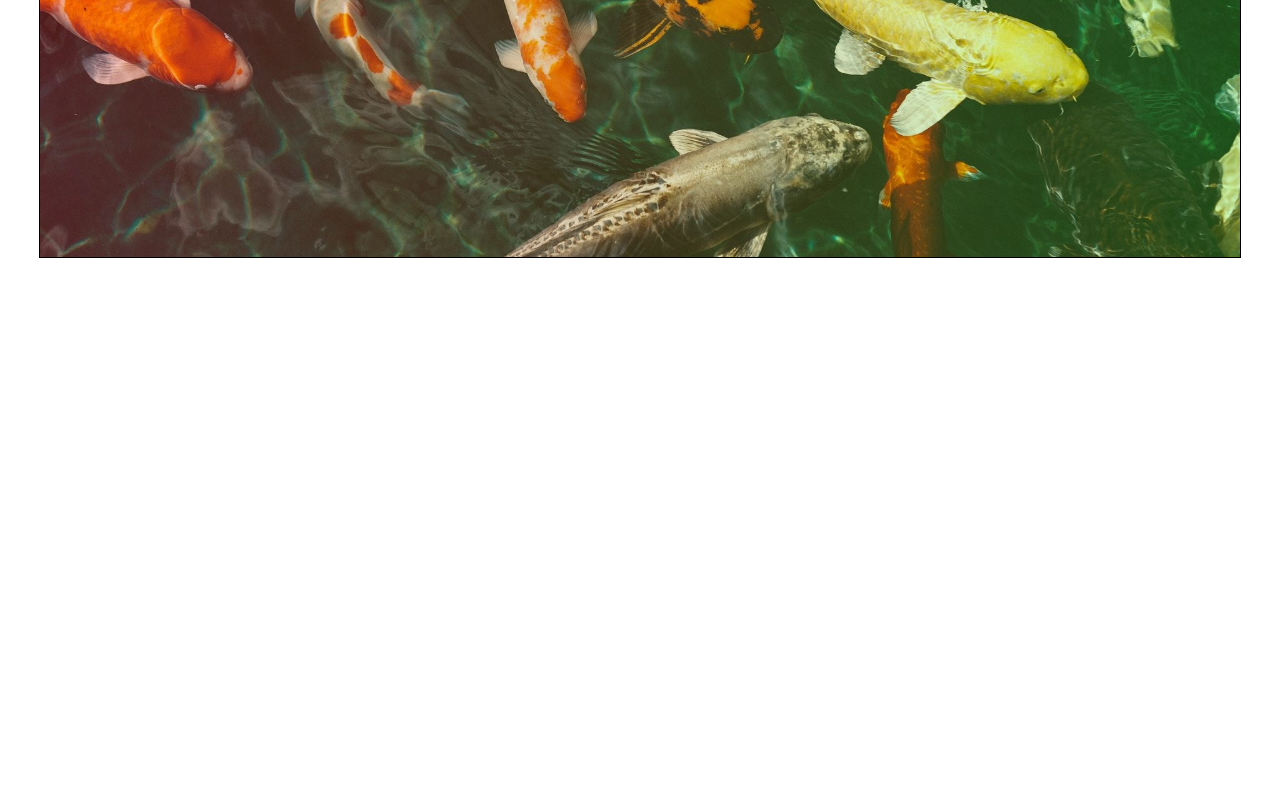
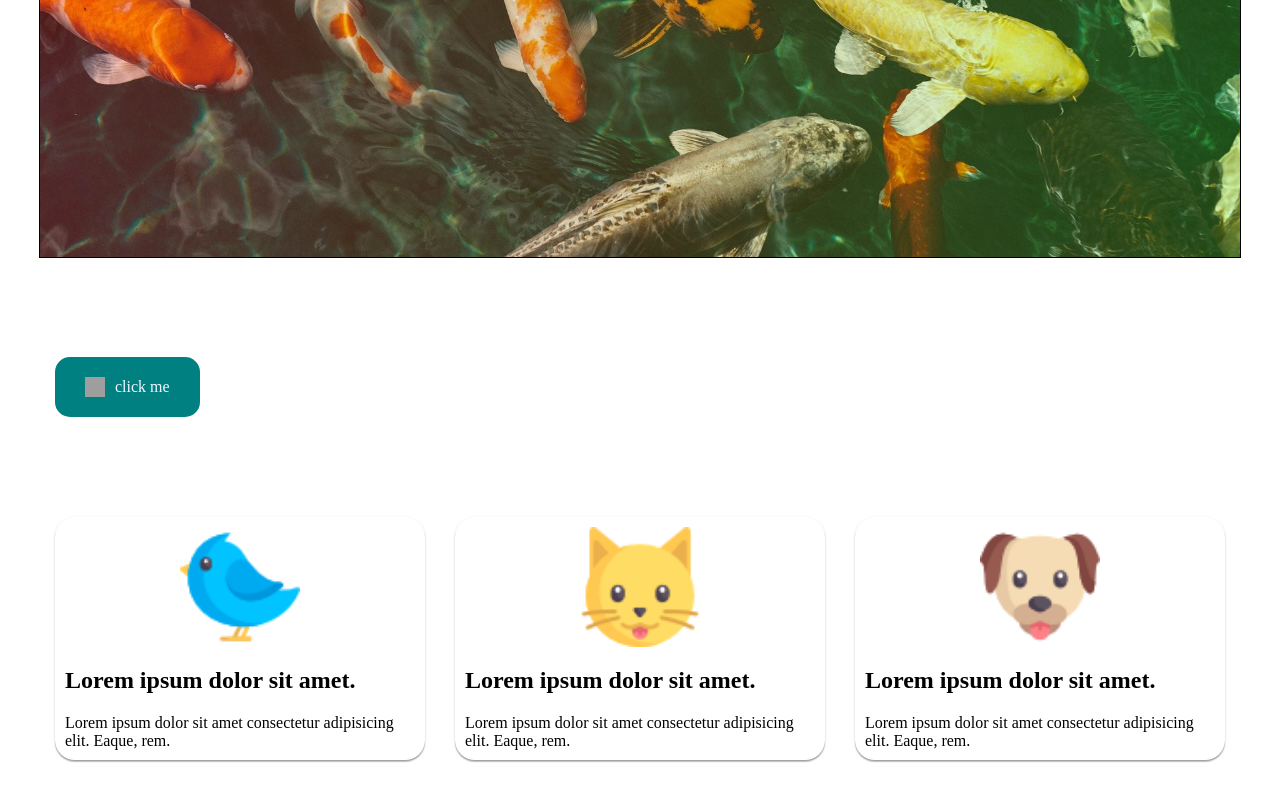
Before and after one commit to Nazariy2/Practice-Decorative-Elements-Images, a plain HTML site: page index.html in a window 1280 px wide. Shown: the part 2621-3421 px from the top of the page. Before the commit the page ends 2978 px from the top, so only its background shows below. Drawn offline with Linux system fonts and the light colour scheme; grey boxes are pictures that could not be loaded.

Commit message:
add decorative images

```diff
--- a/Css/style.css
+++ b/Css/style.css
@@ -111,3 +111,90 @@ background-position: center;
 background-size: cover;
 outline: 1px solid black;
 }
+
+
+/*button*/
+.page-home-button {
+    margin-bottom: 100px;
+}
+.button-home {
+}
+.button-home-container {
+}
+.container {
+}
+.button-home-button {
+    display: inline-flex;
+    gap: 10px;
+    align-items: center;
+    padding: 20px 30px;
+    background-color:  teal;
+    color: aliceblue;
+    border-radius: 15px;
+    transition: background-color 0.3s ease 0s;
+}
+.button-home-button::before{
+    content: '';
+    background-image: url(https://3627081962-files.gitbook.io/~/files/v0/b/gitbook-x-prod.appspot.com/o/spaces%2FTOxx7nSUyW1jh74KR9zH%2Fuploads%2FAzNE61bQRW5fLudWUIsr%2F9.png?alt=media);
+    width: 20px;
+    height: 20px;
+    background-size: contain;
+}
+
+.button-home-button:hover,
+.button-home-button:focus{
+    background-color: palevioletred;
+}
+
+/*cards*/
+.page-home-cards {
+    margin-bottom: 100px;
+}
+.cards-home {
+}
+.cards-home-container {
+}
+
+.cards-home-list {
+    display: flex;
+    flex-wrap: wrap;
+    gap: 30px;
+}
+.cards-home-item {
+    flex: 0 1 calc( (100% - 30px * 2) / 3) ;
+    padding: 10px;
+    border-radius: 20px;
+    box-shadow: 0px 2px 1px rgba(0, 0, 0, 0.2), 0px 1px 1px rgba(0, 0, 0, 0.14),
+0px 1px 3px rgba(0, 0, 0, 0.12);
+}
+.cards-home-item::before{
+content: '';
+height: 120px;
+display: block;
+background-repeat: no-repeat;
+background-size: contain;
+background-position: center;
+margin-bottom: 20px;
+}
+
+.cards-home-item:nth-child(1)::before{
+    background-image: url(../img/bird.png);
+}
+.cards-home-item:nth-child(2)::before{
+    background-image: url(../img/cat.png);
+}
+.cards-home-item:nth-child(3)::before{
+    background-image: url(../img/dog.png);
+}
+.cards-home-title {
+    font-weight: 600;
+    font-size: 24px;
+    margin-bottom: 20px;
+}
+.cards-home-text{
+    font-size: 16px;
+}
+.cards-home-text:not(:last-child) {
+    margin-bottom: 10px;
+
+}
--- a/index.html
+++ b/index.html
@@ -46,6 +46,41 @@
 
             </div>
         </section>
+        <section class="page-home-button button-home">
+            <div class="button-home-container  container">
+                <button class="button-home-button">click me</button>
+            </div>
+        </section>
+        <section class="page-home-cards cards-home">
+            <div class="cards-home-container container ">
+                <ul class="cards-home-list">
+                    <li class="cards-home-item">
+                        <h2 class="cards-home-title">
+                            Lorem ipsum dolor sit amet.
+                        </h2>
+                        <p class="cards-home-text">
+                            Lorem ipsum dolor sit amet consectetur adipisicing elit. Eaque, rem.
+                        </p>
+                    </li>
+                    <li class="cards-home-item">
+                        <h2 class="cards-home-title">
+                            Lorem ipsum dolor sit amet.
+                        </h2>
+                        <p class="cards-home-text">
+                            Lorem ipsum dolor sit amet consectetur adipisicing elit. Eaque, rem.
+                        </p>
+                    </li>
+                    <li class="cards-home-item">
+                        <h2 class="cards-home-title">
+                            Lorem ipsum dolor sit amet.
+                        </h2>
+                        <p class="cards-home-text">
+                            Lorem ipsum dolor sit amet consectetur adipisicing elit. Eaque, rem.
+                        </p>
+                    </li>
+                </ul>
+            </div>
+        </section>
     </main>
 </body>
 </html>
```
